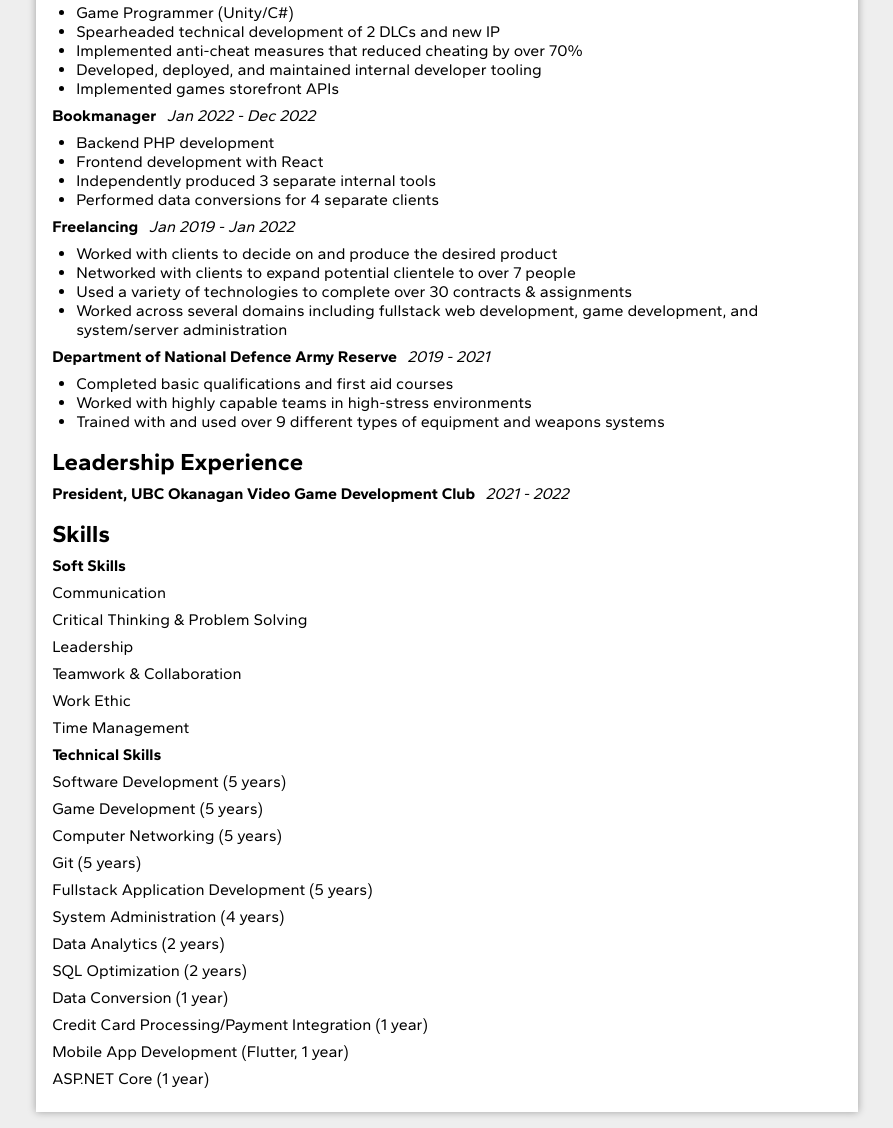
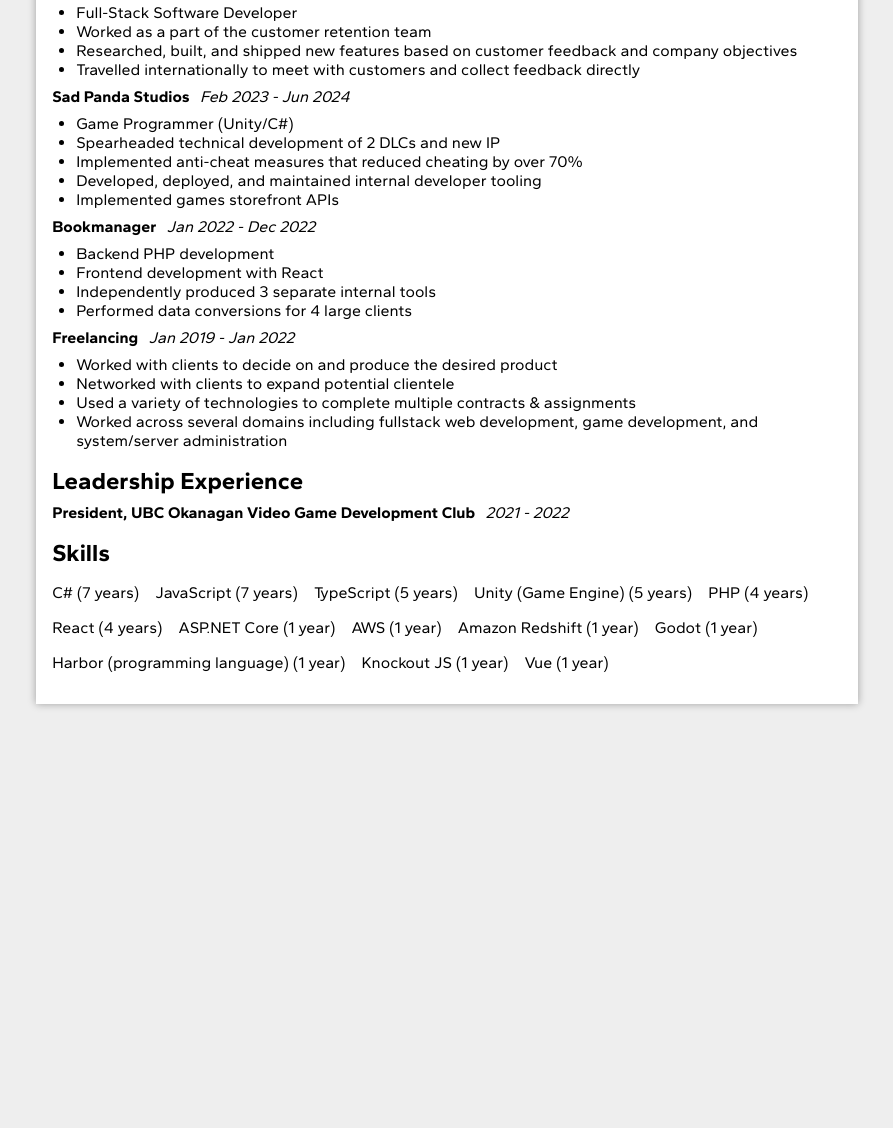
Before and after one commit to TheArchitect4855/resume, a plain HTML site: page index.html in a window 1280 px wide. Shown: the part 572-1700 px from the top of the page, without its empty margins (193-1086 px from the left). After the commit the page ends 1292 px from the top, so only its background shows below. Drawn offline with Linux system fonts and the light colour scheme.

Commit message:
Add Helm to resume and update formatting

```diff
--- a/index.html
+++ b/index.html
@@ -50,7 +50,7 @@
 			<section class="bio">
 				<h2>About Me</h2>
 				<p>
-					Skilled software developer with over 5 years of hands-on
+					Skilled software developer with over 7 years of hands-on
 					programming experience, combining technical expertise with
 					creative problem-solving. Self-motivated learner with
 					academic coursework at UBC Okanagan. Proven full-stack
@@ -73,6 +73,25 @@
 
 			<section class="employment">
 				<h2>Employment History</h2>
+				<article>
+					<div class="heading">
+						<h4>Helm Operations</h4>
+						<i>Mar 2026 - Present</i>
+					</div>
+					<ul>
+						<li>Full-Stack Software Developer</li>
+						<li>Worked as a part of the customer retention team</li>
+						<li>
+							Researched, built, and shipped new features based on
+							customer feedback and company objectives
+						</li>
+						<li>
+							Travelled internationally to meet with customers and
+							collect feedback directly
+						</li>
+					</ul>
+				</article>
+
 				<article>
 					<div class="heading">
 						<h4>Sad Panda Studios</h4>
@@ -107,9 +126,7 @@
 						<li>
 							Independently produced 3 separate internal tools
 						</li>
-						<li>
-							Performed data conversions for 4 separate clients
-						</li>
+						<li>Performed data conversions for 4 large clients</li>
 					</ul>
 				</article>
 
@@ -125,36 +142,15 @@
 						</li>
 						<li>
 							Networked with clients to expand potential clientele
-							to over 7 people
 						</li>
 						<li>
-							Used a variety of technologies to complete over 30
+							Used a variety of technologies to complete multiple
 							contracts & assignments
 						</li>
 						<li>
 							Worked across several domains including fullstack
 							web development, game development, and system/server
 							administration
-						</li>
-					</ul>
-				</article>
-
-				<article>
-					<div class="heading">
-						<h4>Department of National Defence Army Reserve</h4>
-						<i>2019 - 2021</i>
-					</div>
-					<ul>
-						<li>
-							Completed basic qualifications and first aid courses
-						</li>
-						<li>
-							Worked with highly capable teams in high-stress
-							environments
-						</li>
-						<li>
-							Trained with and used over 9 different types of
-							equipment and weapons systems
 						</li>
 					</ul>
 				</article>
@@ -175,34 +171,20 @@
 			<section class="skills">
 				<h2>Skills</h2>
 				<article>
-					<h4>Soft Skills</h4>
 					<ul class="plain">
-						<li>Communication</li>
-						<li>Critical Thinking & Problem Solving</li>
-						<li>Leadership</li>
-						<li>Teamwork & Collaboration</li>
-						<li>Work Ethic</li>
-						<li>Time Management</li>
-					</ul>
-				</article>
-
-				<article>
-					<h4>Technical Skills</h4>
-					<ul class="plain">
-						<li>Software Development (5 years)</li>
-						<li>Game Development (5 years)</li>
-						<li>Computer Networking (5 years)</li>
-						<li>Git (5 years)</li>
-						<li>Fullstack Application Development (5 years)</li>
-						<li>System Administration (4 years)</li>
-						<li>Data Analytics (2 years)</li>
-						<li>SQL Optimization (2 years)</li>
-						<li>Data Conversion (1 year)</li>
-						<li>
-							Credit Card Processing/Payment Integration (1 year)
-						</li>
-						<li>Mobile App Development (Flutter, 1 year)</li>
+						<li>C# (7 years)</li>
+						<li>JavaScript (7 years)</li>
+						<li>TypeScript (5 years)</li>
+						<li>Unity (Game Engine) (5 years)</li>
+						<li>PHP (4 years)</li>
+						<li>React (4 years)</li>
 						<li>ASP.NET Core (1 year)</li>
+						<li>AWS (1 year)</li>
+						<li>Amazon Redshift (1 year)</li>
+						<li>Godot (1 year)</li>
+						<li>Harbor (programming language) (1 year)</li>
+						<li>Knockout JS (1 year)</li>
+						<li>Vue (1 year)</li>
 					</ul>
 				</article>
 			</section>
--- a/style.css
+++ b/style.css
@@ -60,6 +60,12 @@
 	margin: 0.5rem 0;
 }
 
+.skills ul {
+	display: flex;
+	column-gap: 1rem;
+	flex-wrap: wrap;
+}
+
 article {
 	break-inside: avoid;
 	margin: 0.5rem 0;
```
